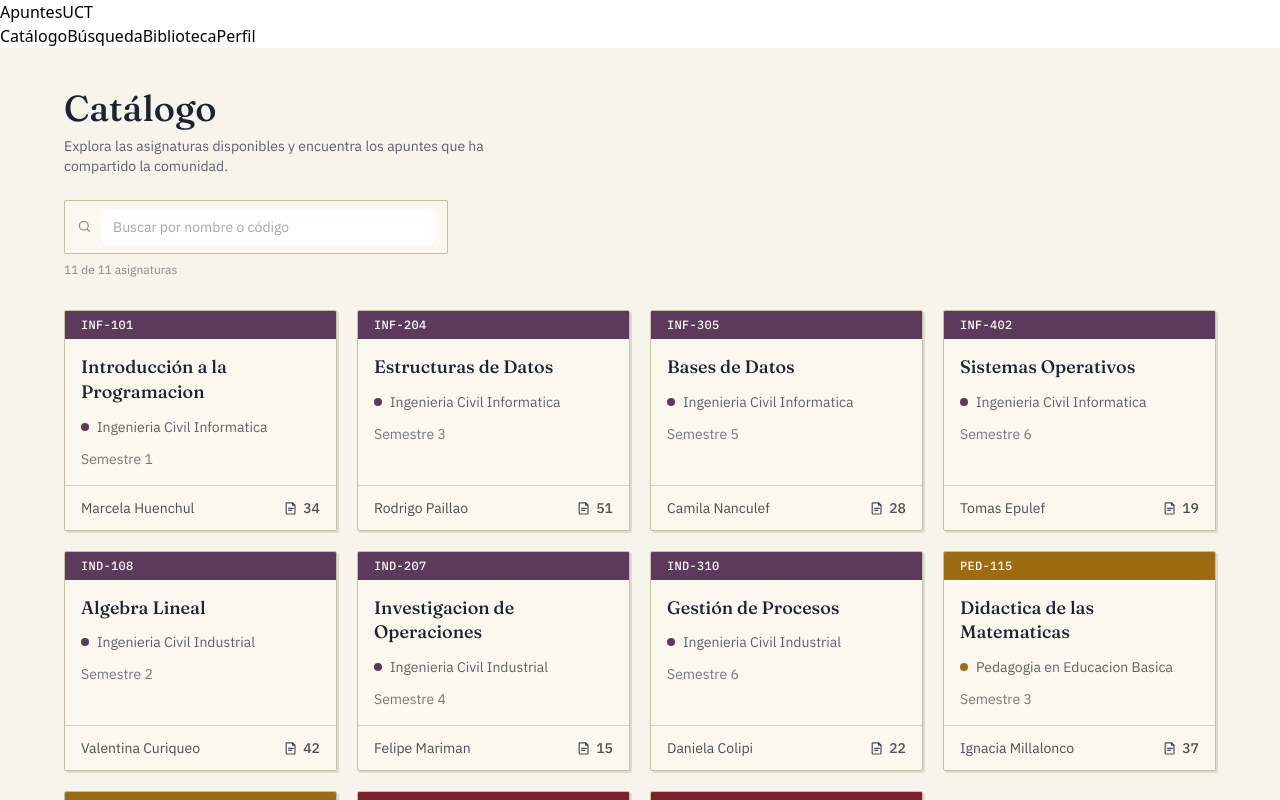
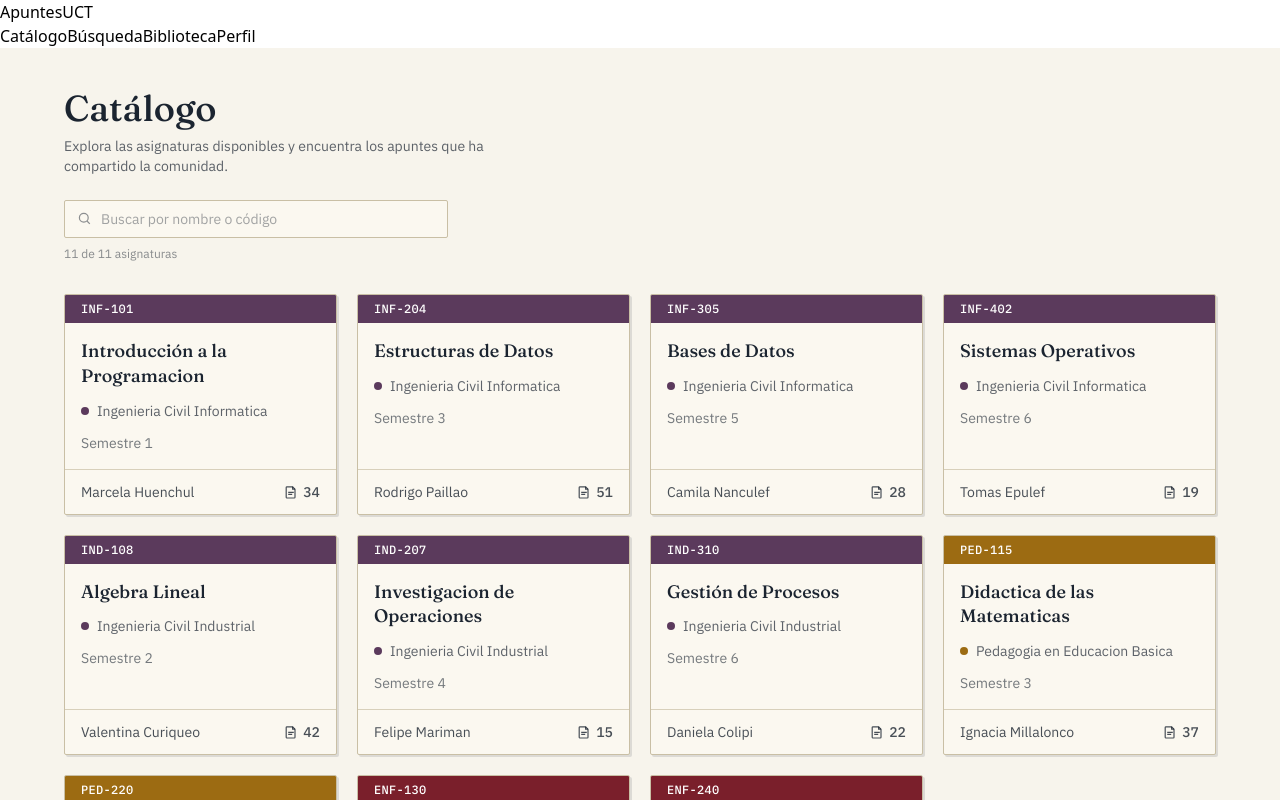
Before and after one commit to cchelooo/ApuntesUCT, a React (Vite) app in the folder web/: page /catalog in a window 1280 px wide. Shown: the top 800 px of the page. Built offline with nearby package versions, Linux system fonts and the light colour scheme.

Commit message:
feat(web): refactorizar vistas para usar componentes

```diff
--- a/web/src/presentation/pages/CatalogPage.tsx
+++ b/web/src/presentation/pages/CatalogPage.tsx
@@ -34,7 +34,7 @@ export function CatalogPage() {
             onChange={(event) => setQuery(event.target.value)}
             placeholder="Buscar por nombre o código"
             aria-label="Buscar asignaturas por nombre o código"
-            className="w-full bg-transparent text-sm text-catalog-ink placeholder:text-catalog-ink/40 focus:outline-none border-none focus:ring-0 px-0 py-0"
+            className="w-full !bg-transparent text-sm !text-catalog-ink placeholder:!text-catalog-ink/40 focus:!outline-none !border-none focus:!ring-0 !p-0 !m-0 !shadow-none"
             containerClassName="flex-1"
           />
         </div>
```
